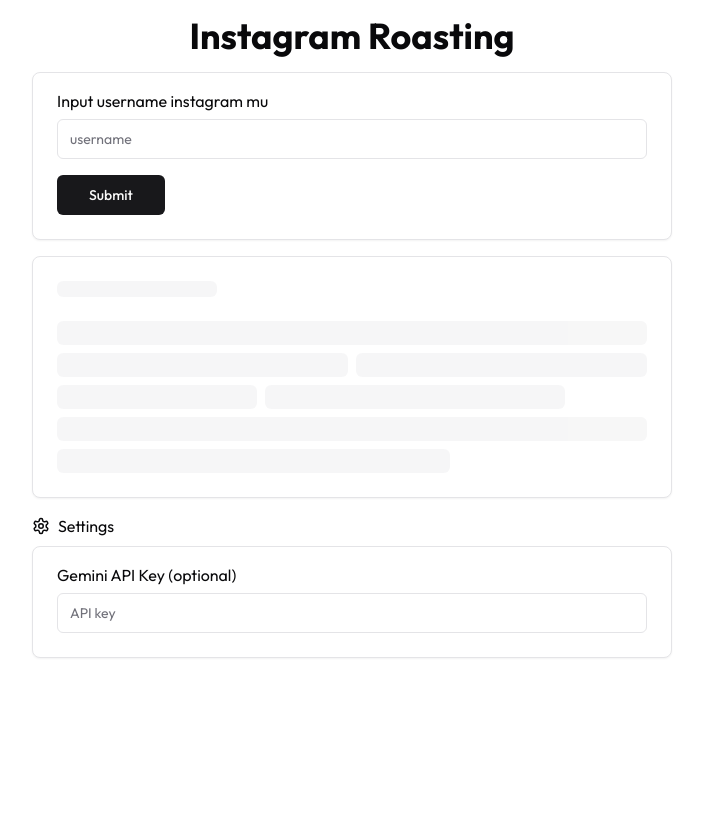
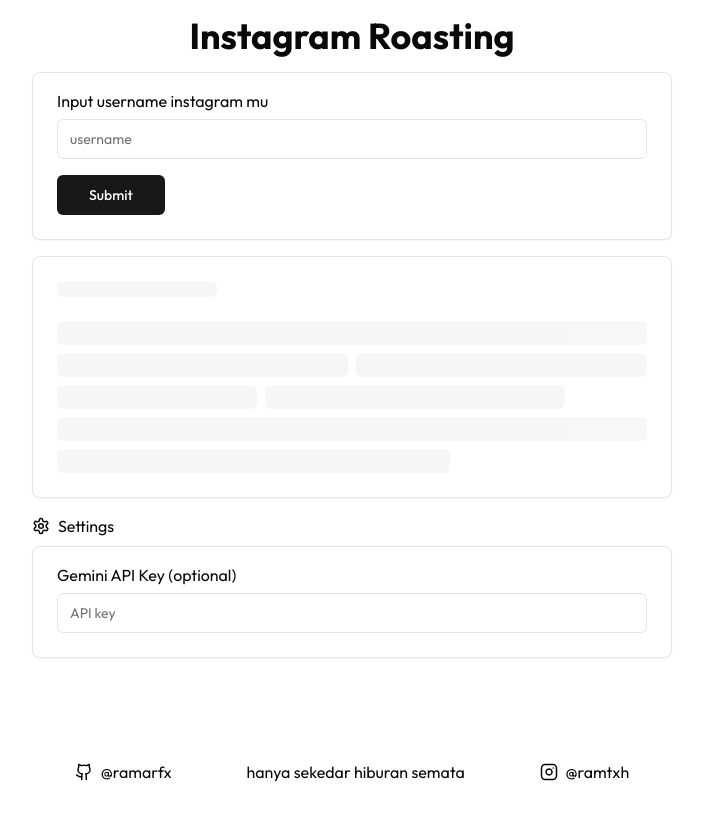
Before and after one commit to ramarfx/username-roasting, a React (Vite) app: page / in a window 1280 px wide. Shown: the whole page, without its empty margins (288-991 px from the left). Built offline with nearby package versions, Linux system fonts and the light colour scheme.

Commit message:
add: footer

```diff
--- a/src/App.tsx
+++ b/src/App.tsx
@@ -1,4 +1,4 @@
-import { Settings } from "lucide-react";
+import { Github, Instagram, Linkedin, Settings } from "lucide-react";
 import Loader from "./components/Loader";
 import { Button } from "./components/ui/button";
 import {
@@ -11,7 +11,7 @@
   return (
     <>
       <div className="container">
-        <div className="max-w-screen-sm mx-auto h-screen">
+        <div className="max-w-screen-sm mx-auto">
           <h1 className="font-outfit font-bold text-4xl text-center mt-4">
             Instagram Roasting
           </h1>
@@ -51,6 +51,20 @@
             </Card>
           </div>
           {/* settings end */}
+
+          {/* footer start */}
+          <footer className="flex items-center justify-start md:justify-evenly gap-8 absolute bottom-4 max-w-screen-sm w-full">
+            <a href="https://github.com/ramarfx" className="flex gap-2 items-center">
+              <Github className="size-[18px]" />
+              <p>@ramarfx</p>
+            </a>
+            <p className="hidden md:block">hanya sekedar hiburan semata</p>
+            <a href="https://instagram.com/ramtxh" className="flex gap-2 items-center">
+              <Instagram className="size-[18px]" />
+              <p>@ramtxh</p>
+            </a>
+          </footer>
+          {/* footer end */}
         </div>
       </div>
     </>
```
